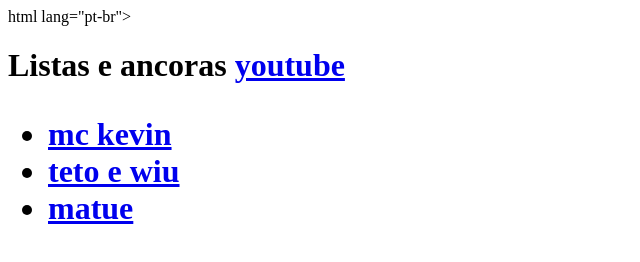
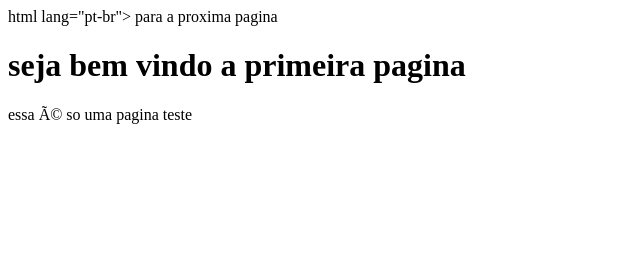
Before and after one commit to sahrinn/index.html, a plain HTML site: page index.html in a window 1280 px wide. Shown: the whole page, without its empty margins (0-640 px from the left). Drawn offline with Linux system fonts and the light colour scheme.

Commit message:
Update index.html

```diff
--- a/index.html
+++ b/index.html
@@ -7,13 +7,7 @@ html lang="pt-br">
      <title> guilhrme sena </title>
     </head>
     <body>
-
-       <h1>Listas e ancoras<?/h1>
-       <a href=www.youtube.com"> youtube </a>
-          <ul>
-             <li> <a href="https://www.youtube.com/watch?v=poyXIvOIASI"> mc kevin  </a> </li>
-             <li> <a href="https://www.youtube.com/watch?v=WB7IxAwGnaU"> teto e wiu  </a></li>
-             <li> <a href="https://www.youtube.com/watch?v=TKqa-ZXGKYA"> matue  </a></li>
-          </ul>
-    </body>
-</html>
+       <a hre="pag2.html" rel="next" target="_self">para a proxima pagina</a>
+       <h1>seja bem vindo a primeira pagina</h1>
+       <p1>essa é so uma pagina teste</p1>
+       <img src="
```
